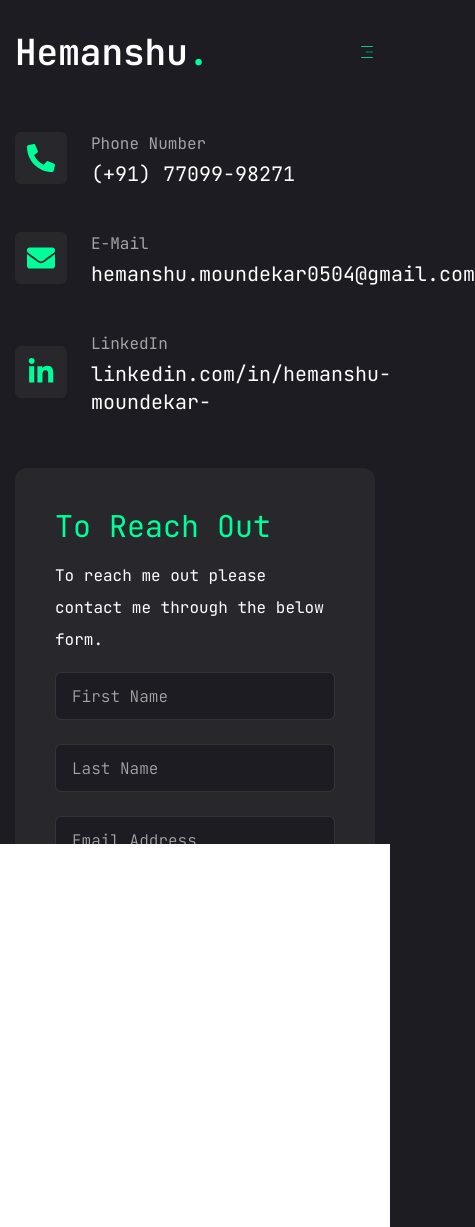
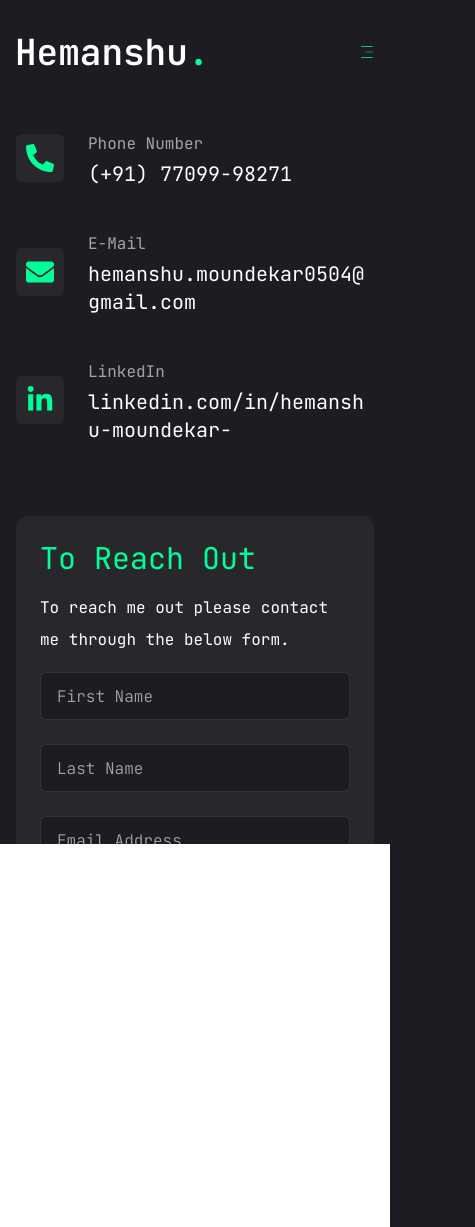
Before and after one commit to Cyberpheonix622/Hemanshu-Portfolio, a Next.js app: page /contact in a window 390 px wide. Shown: the whole page, 475 px wide, since content can reach past the window. Built offline with nearby package versions, Linux system fonts and the light colour scheme.

Commit message:
fixed mobile rendering issue

```diff
--- a/app/contact/page.jsx
+++ b/app/contact/page.jsx
@@ -61,15 +61,18 @@ const Contact = () => {
       animate={{ opacity: 1, transition: { delay: 2.4, duration: 0.4, ease: "easeIn" } }}
       className="py-6"
     >
-      <div className="container mx-auto">
-        <div className="flex flex-col xl:flex-row gap-[20px] ">
+      <div className="w-full px-4 sm:px-6 md:px-8 lg:px-10 xl:px-16 max-w-screen-xl mx-auto">
+        <div className="flex flex-col xl:flex-row gap-10">
           {/* FORM */}
-          <div className="xl:h-[50%] order-2 xl:order-none">
-            <form onSubmit={handleSubmit} className="flex flex-col gap-4 p-10 bg-[#27272c] rounded-xl">
+          <div className="xl:h-[50%] order-2 xl:order-none w-full">
+            <form
+              onSubmit={handleSubmit}
+              className="flex flex-col gap-4 p-6 sm:p-8 md:p-10 bg-[#27272c] rounded-xl"
+            >
               <h3 className="text-3xl text-accent">To Reach Out</h3>
               <p>To reach me out please contact me through the below form.</p>
 
-              <div className="grid grid-cols-1 md:grid-cols-2 gap-6     ">
+              <div className="grid grid-cols-1 md:grid-cols-2 gap-6">
                 <Input name="firstname" value={form.firstname} onChange={handleChange} placeholder="First Name" required />
                 <Input name="lastname" value={form.lastname} onChange={handleChange} placeholder="Last Name" required />
                 <Input type="email" name="email" value={form.email} onChange={handleChange} placeholder="Email Address" required />
@@ -93,15 +96,15 @@ const Contact = () => {
 
           {/* CONTACT INFO */}
           <div className="flex-1 flex items-center xl:justify-end order-1 xl:order-none mb-8 xl:mb-0">
-            <ul className="flex flex-col gap-10">
+            <ul className="flex flex-col gap-10 w-full">
               {info.map((item, index) => (
                 <li key={index} className="flex items-center gap-6">
-                  <div className="w-[52px] h-[52px] xl:w-[72px] xl:h-[72px] bg-[#27272c] text-accent rounded-md flex items-center justify-center">
+                  <div className="w-12 h-12 sm:w-14 sm:h-14 bg-[#27272c] text-accent rounded-md flex items-center justify-center">
                     <div className="text-[28px]">{item.icon}</div>
                   </div>
                   <div className="flex-1">
                     <p className="text-white/60">{item.title}</p>
-                    <h3 className="text-xl">{item.description}</h3>
+                    <h3 className="text-xl break-all">{item.description}</h3>
                   </div>
                 </li>
               ))}
--- a/app/globals.css
+++ b/app/globals.css
@@ -24,3 +24,6 @@
     -webkit-text-stroke: 1px #00ff99;
   }
 }
+html, body {
+  overflow-x: hidden;
+}
--- /dev/null
+++ b/app/head.jsx
@@ -0,0 +1,9 @@
+export default function Head() {
+  return (
+    <>
+      <title>Portfolio</title>
+      <meta name="viewport" content="width=device-width, initial-scale=1" />
+      <meta charSet="UTF-8" />
+    </>
+  );
+}
```
